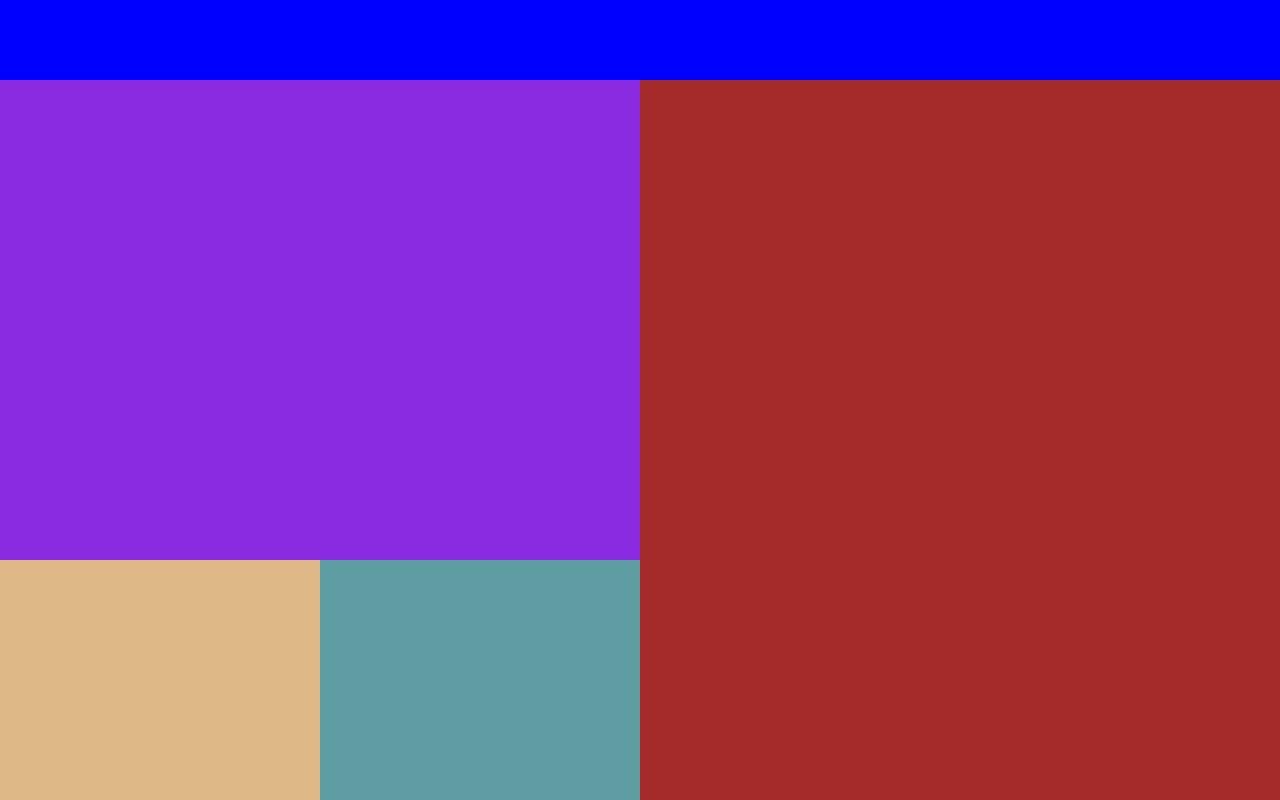
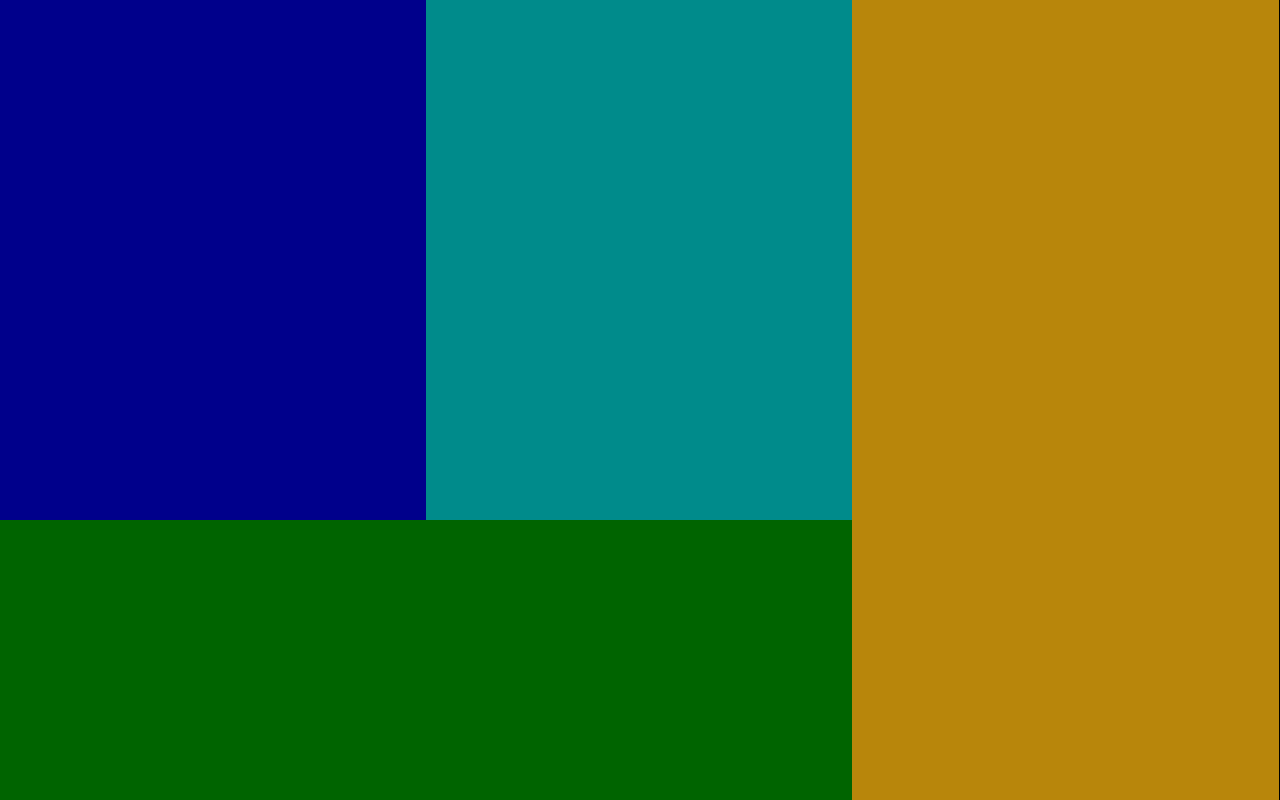
Before and after one commit to Faizakram00/Grid, a plain HTML site: page index.html in a window 1280 px wide. Drawn offline with Linux system fonts and the light colour scheme.

Commit message:
fifth-commit

```diff
--- a/index.html
+++ b/index.html
@@ -8,11 +8,10 @@
   </head>
   <body>
     <main>
-      <div class="header"></div>
-      <div class="left-center"></div>
-      <div class="right"></div>
-      <div class="left-bottom1"></div>
-      <div class="left-bottom2"></div>
+     <div class="top1"></div>
+     <div class="top2"></div>
+     <div class="top3"></div>
+     <div class="bottom"></div>
    </main>
   </body>
 </html>
--- a/style.css
+++ b/style.css
@@ -14,33 +14,27 @@ main{
     width: 100%;
     background-color: black;
     display: grid;
-    /* gap: 15px; */
-    grid-template-columns: 25% 25% 50%;
-    grid-template-rows: 10% 60% 30%;
+    grid-template-columns: 33.3% 33.3% 33.3%;
+    grid-template-rows: 65% 35%;
 
     grid-template-areas:
-    "header header header"
-    "left-center left-center right"
-    "left-bottom1 left-bottom2 right";
+    "top1 top2 top3"
+    "bottom bottom top3";
 
 }
-.header{
-    background-color: blue;
-    grid-area: header;
+.top1{
+    background-color: darkblue;
+    grid-area: top1;
 }
-.left-center{
-    background-color: blueviolet;
-    grid-area: left-center;
+.top2{
+    background-color: darkcyan;
+    grid-area: top2;
 }
-.right{
-    background-color: brown;
-    grid-area: right;
+.top3{
+    background-color: darkgoldenrod;
+    grid-area: top3;
 }
-.left-bottom1{
-    background-color: burlywood;
-    grid-area: left-bottom1;
+.bottom{
+    background-color: darkgreen;
+    grid-area: bottom;
 }
-.left-bottom2{
-    background-color: cadetblue;
-    grid-area: left-bottom2;
-}
```
